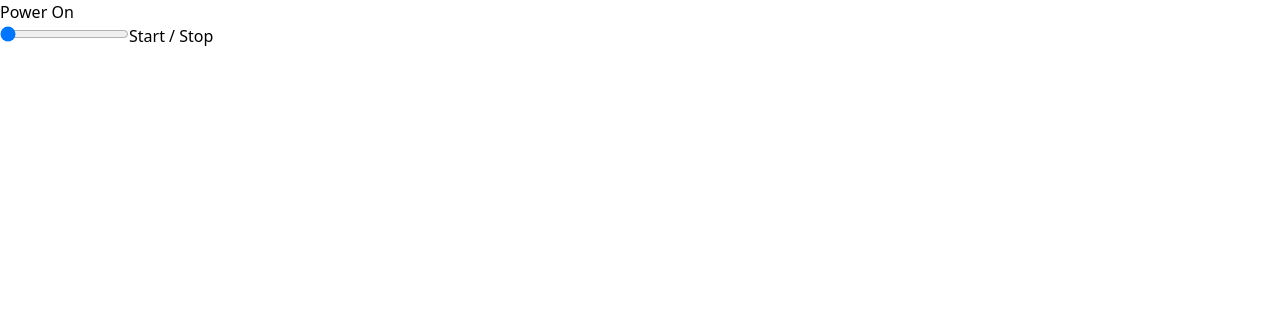
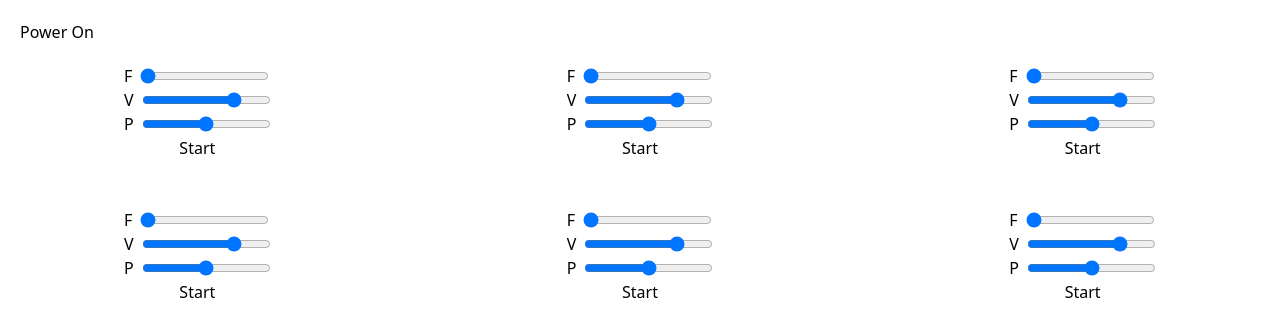
Before and after one commit to daveknapik/tone-drone, a React (Vite) app: page / in a window 1280 px wide. Shown: the top 336 px of the page. Built offline with nearby package versions, Linux system fonts and the light colour scheme.

Commit message:
Added a DroneSynth component that collects 6 Oscillators Cleaned stuff up with basic grid layout

```diff
--- a/src/App.tsx
+++ b/src/App.tsx
@@ -1,10 +1,7 @@
-import { useState } from "react";
-import Oscillator from "./components/Oscillator";
+import DroneSynth from "./components/DroneSynth";
 import * as Tone from "tone";
 
 function App() {
-  const [frequency, setFrequency] = useState(440);
-
   const start = async () => {
     try {
       await Tone.start();
@@ -13,16 +10,14 @@ function App() {
     }
   };
 
-  const handleChange = (event: React.ChangeEvent<HTMLInputElement>) => {
-    setFrequency(parseFloat(event.target.value));
-  };
-
   return (
-    <div className="App">
-      <div>
+    <div>
+      <div className="my-5 ml-5">
         <button onClick={start}>Power On</button>
       </div>
-      <Oscillator frequency={frequency} onChange={handleChange} />
+      <div>
+        <DroneSynth oscillatorCount={6} />
+      </div>
     </div>
   );
 }
--- /dev/null
+++ b/src/components/DroneSynth.tsx
@@ -0,0 +1,19 @@
+import Oscillator from "./Oscillator";
+
+interface DroneSynthProps {
+  oscillatorCount: number;
+}
+
+function DroneSynth({ oscillatorCount }: DroneSynthProps) {
+  const oscillators = Array.from({ length: oscillatorCount }, (_, index) => (
+    <Oscillator key={index} />
+  ));
+
+  return (
+    <div className="grid grid-cols-2 sm:grid-cols-3 gap-12 place-items-center">
+      {oscillators}
+    </div>
+  );
+}
+
+export default DroneSynth;
--- a/src/components/Oscillator.tsx
+++ b/src/components/Oscillator.tsx
@@ -1,18 +1,22 @@
 import { useEffect, useState } from "react";
-import { useDebouncedCallback } from "use-debounce";
 import * as Tone from "tone";
 
-interface OscillatorProps {
-  frequency: number;
-  onChange: (event: React.ChangeEvent<HTMLInputElement>) => void;
-}
-
-function Oscillator({ frequency, onChange }: OscillatorProps) {
+function Oscillator() {
   const [osc, setOsc] = useState<Tone.Oscillator | undefined>();
+  const [channel, setChannel] = useState<Tone.Channel | undefined>();
+  const [frequency, setFrequency] = useState(440);
+  const [volume, setVolume] = useState(-20);
+  const [pan, setPan] = useState(0);
   const [isPlaying, setIsPlaying] = useState(false);
 
   useEffect(() => {
-    setOsc(new Tone.Oscillator(660, "sine").toDestination());
+    const o = new Tone.Oscillator(frequency, "sine");
+    setOsc(o);
+
+    const c = new Tone.Channel(volume, 0).toDestination();
+    setChannel(c);
+
+    o.connect(c);
   }, []);
 
   const toggleAudio = (): void => {
@@ -25,28 +29,58 @@ function Oscillator({ frequency, onChange }: OscillatorProps) {
     }
   };
 
-  const updateOscillatorFrequency = () => {
-    osc?.frequency.setValueAtTime(frequency, 0.1);
-  };
-
-  const debouncedUpdateOscillatorFrequency = useDebouncedCallback(
-    updateOscillatorFrequency,
-    10
-  );
-
   return (
-    <div className="App">
+    <div>
+      <div className="flex items-center space-x-2">
+        <label htmlFor="frequency">F</label>
         <input
+          name="frequency"
           type="range"
           min="440"
           max="880"
           value={frequency}
           onChange={(e) => {
-          debouncedUpdateOscillatorFrequency();
-          onChange(e);
+            setFrequency(parseFloat(e.target.value));
+            osc?.frequency.setValueAtTime(frequency, 0.1);
           }}
         />
-      <button onClick={toggleAudio}>Start / Stop</button>
+      </div>
+      <div className="flex items-center space-x-2">
+        <label htmlFor="volume">V</label>
+        <input
+          name="volume"
+          type="range"
+          min="-80"
+          max="0"
+          value={volume}
+          onChange={(e) => {
+            setVolume(parseFloat(e.target.value));
+            if (channel) {
+              channel.volume.setTargetAtTime(volume, 0, 0.01);
+            }
+          }}
+        />
+      </div>
+      <div className="flex items-center space-x-2">
+        <label htmlFor="pan">P</label>
+        <input
+          name="pan"
+          type="range"
+          min="-1"
+          max="1"
+          value={pan}
+          step="0.01"
+          onChange={(e) => {
+            setPan(parseFloat(e.target.value));
+            if (channel) {
+              channel.pan.setTargetAtTime(pan, 0, 0.01);
+            }
+          }}
+        />
+      </div>
+      <div className="text-center">
+        <button onClick={toggleAudio}>{isPlaying ? "Stop" : "Start"}</button>
+      </div>
     </div>
   );
 }
```
Lines whose indentation alone changed are shown as unchanged.
